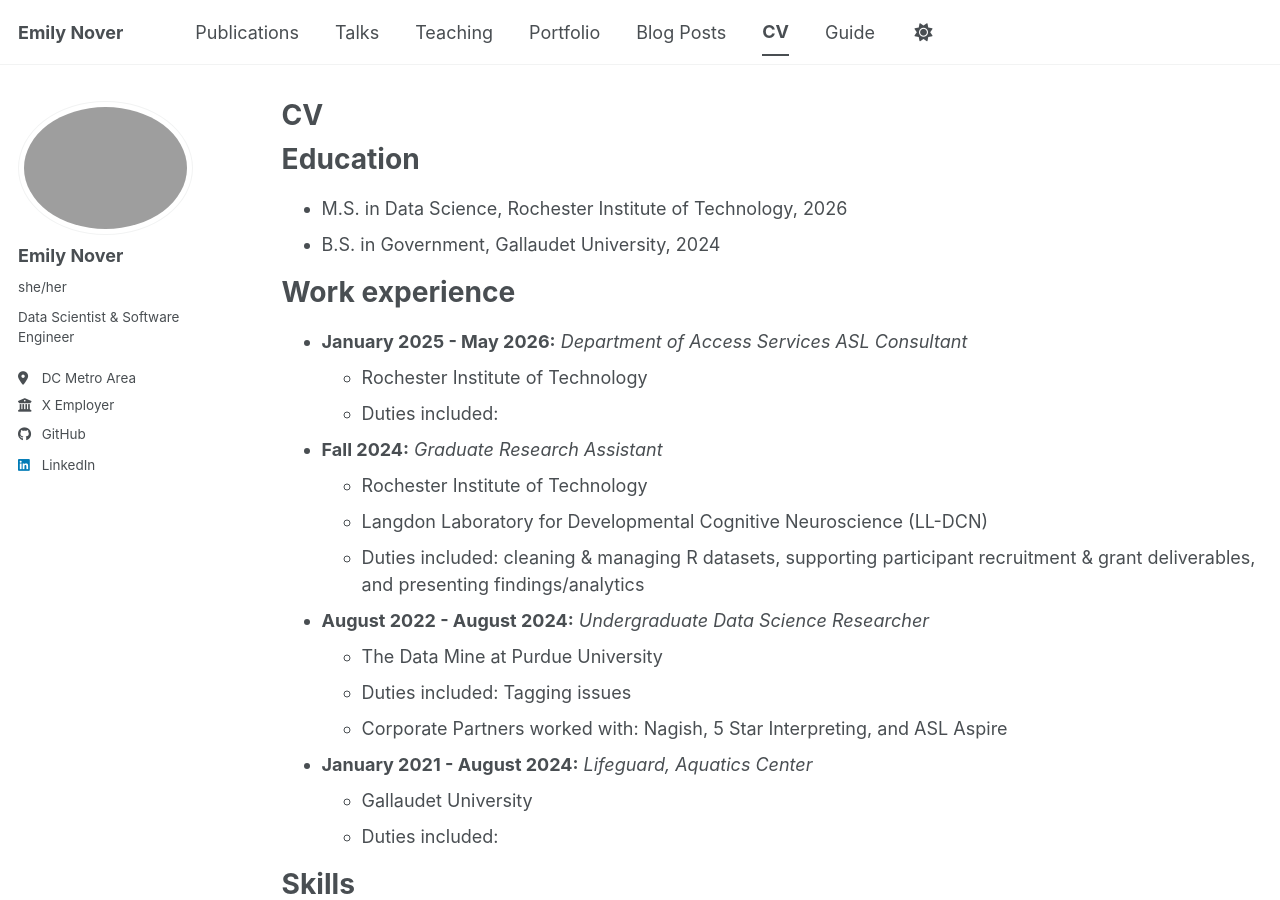
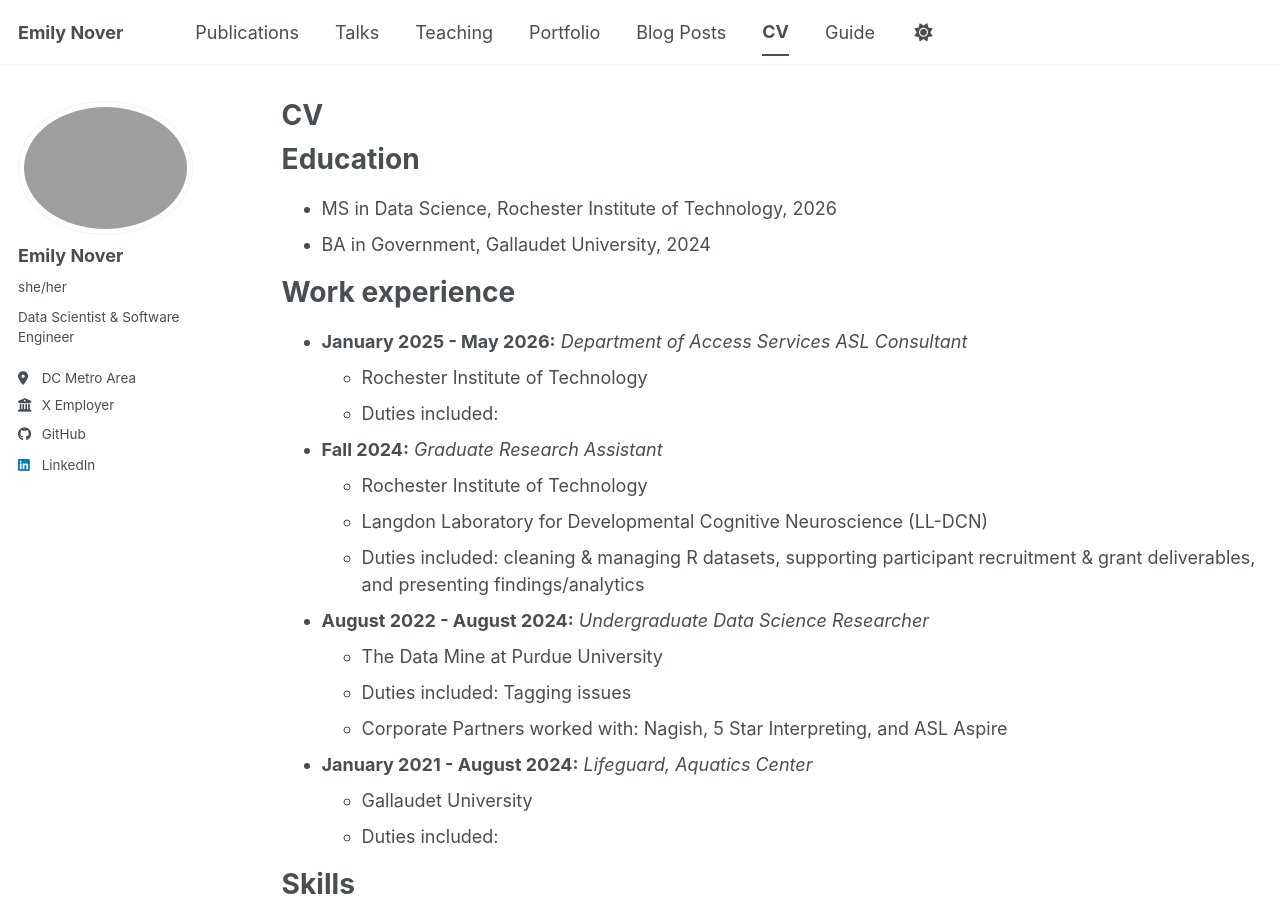
Before and after one commit to drblitx/drblitx.github.io, a Jekyll site: the page built from _pages/cv.md, in a window 1280 px wide and 900 px high. Built offline with Jekyll 4.4.1, drawn with Linux system fonts in a browser that asks for light colours; a script bundle is joined from its source files by our own code; library files that are not in the unit come from our copies.

Commit message:
update education

```diff
--- a/_pages/cv.md
+++ b/_pages/cv.md
@@ -11,8 +11,8 @@
 
 Education
 ======
-* M.S. in Data Science, Rochester Institute of Technology, 2026
-* B.S. in Government, Gallaudet University, 2024
+* MS in Data Science, Rochester Institute of Technology, 2026
+* BA in Government, Gallaudet University, 2024
 
 Work experience
 ======
```
